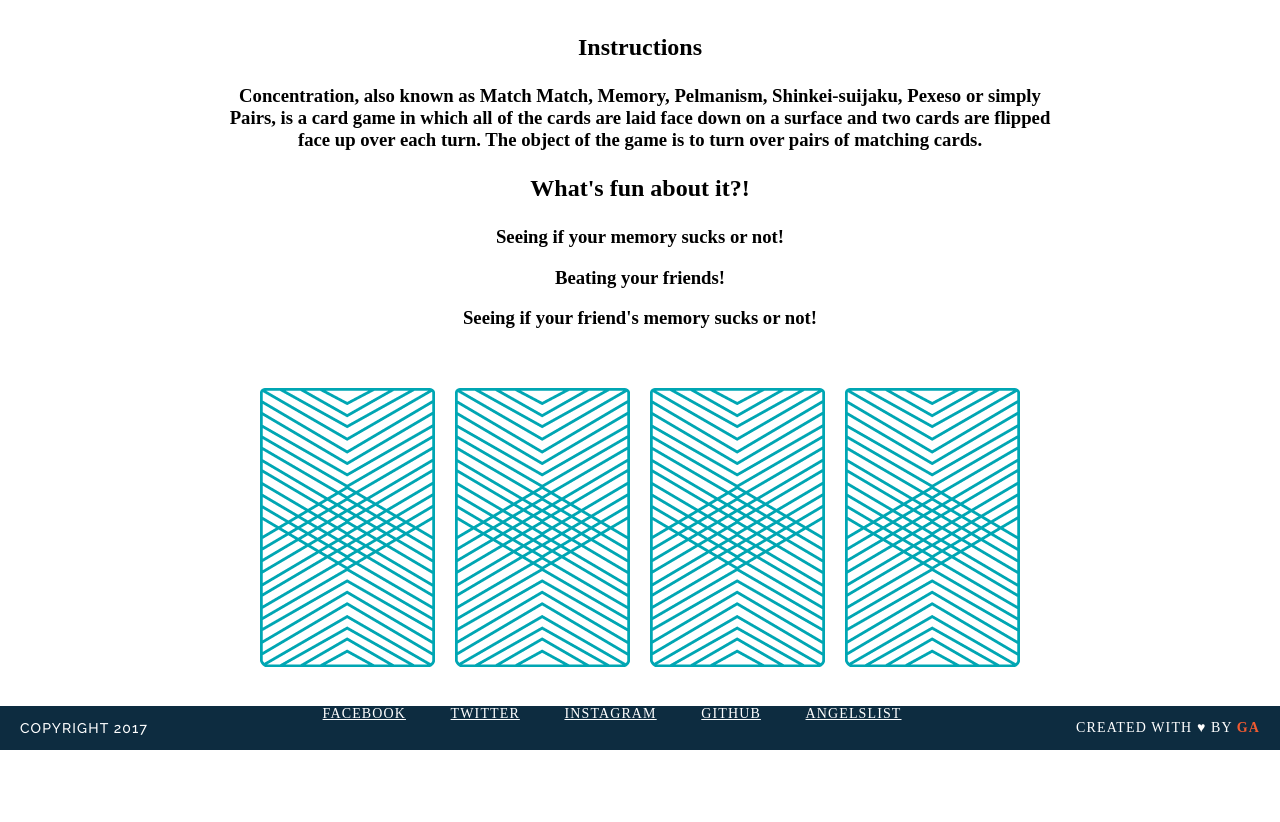
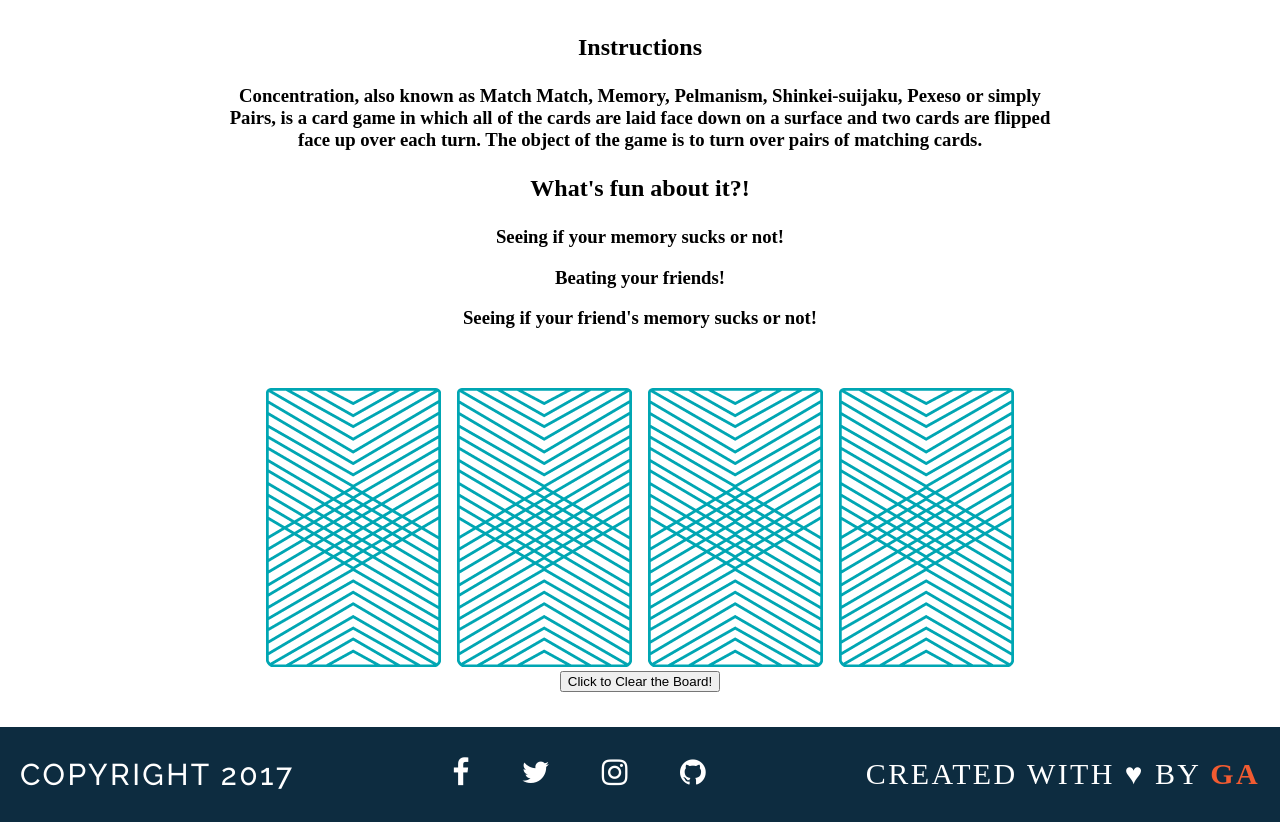
Before and after one commit to FilTatarnik/wdi-fundamentals-memorygame, a plain HTML site: page memory_game/index.html in a window 1280 px wide. Shown: the part 158-980 px from the top of the page. Before the commit the page ends 908 px from the top, so only its background shows below. Drawn offline with Linux system fonts and the light colour scheme; a web font is replaced by a local one.

Commit message:
finished the memory card game

```diff
--- a/memory_game/css/style.css
+++ b/memory_game/css/style.css
@@ -17,12 +17,21 @@ p {
 a {
 	margin: 0 20px 0 20px;
 	border-bottom: 2px solid transparent;
+	text-decoration: none;
 	color:white;
+	padding-top: 30px;
 }
 
 a:hover {
 	border-color:white;
 }
+
+
+
+    .fa:hover {
+    opacity: 0.3;
+    }
+
 
 .allcaps {
 
@@ -84,7 +93,7 @@ footer {
 	padding:0 20px 0 20px;
 	background-color: #0D2C40;
 	color: white;
-	font-size: 14px;
+	font-size: 30px;
 	letter-spacing: .08em;
 	font-weight: 500;
 }
--- a/memory_game/index.html
+++ b/memory_game/index.html
@@ -3,6 +3,7 @@
 	</head>
 	<link href="https://fonts.googleapis.com/css?family=Droid+Serif|Raleway:400,500,600,700" rel="stylesheet">
 	<link rel="stylesheet" type="text/css" href="css/style.css">
+	  <link rel="stylesheet" href="https://cdnjs.cloudflare.com/ajax/libs/font-awesome/4.7.0/css/font-awesome.min.css">
 		<title class="allcaps">Memory Card Game</title>
 			<body>
 				<header>
@@ -26,12 +27,10 @@
 					<p>Seeing if your friend's memory sucks or not!</p>
 
 					</h3>
-				<div class="cards">
-					<img src="images/back.png" alt="Queen of Diamonds">
-					<img src="images/back.png" alt="Queen of Hearts">
-					<img src="images/back.png" alt="King of Diamonds">
-					<img src="images/back.png" alt="King of Hearts">
-				</div>
+
+				<div id="game-board" class="board clearfix"></div>
+<input type="button" value="Click to Clear the Board!" onClick="window.location.reload()">
+
 			</main>
 			<script src="js/main.js"></script>
 			</body>
@@ -39,17 +38,20 @@
 			<footer class="footer, clearfix">
 				<p class="message">Created with &hearts; by <span class ="name">GA</span>
 				<p class="copyright">Copyright 2017</p>
-				<a href="#">Facebook</a>
+<!-- 				<a href="#">Facebook</a>
 				<a href="#">Twitter</a>
 				<a href="#">Instagram</a>
 				<a href="#">Github</a>
-				<a href="#">Angelslist</a>
+				<a href="#">Angelslist</a> -->
 
-			<!-- future social media buttons
+<!-- 			 future social media buttons, link buttons in header, add css -->
+
 			  <a href="https://facebook.com/filip.tatarnik" target="_blank"class="fa fa-facebook"> </a>
 			  <a href="https://twitter.com" target="_blank" class="fa fa-twitter"></a>
 			  <a href="https://instagram.com" target="_blank" class="fa fa-instagram"></a>
-			  <a href="https://github.com/FilTatarnik" target="_blank" class="fa fa-github"></a> -->
+			  <a href="https://github.com/FilTatarnik" target="_blank" class="fa fa-github"></a>
+
+
 			</footer>
 			</section>
 </html>
--- a/memory_game/js/main.js
+++ b/memory_game/js/main.js
@@ -9,7 +9,7 @@ var cards = [
 		{
 		rank: "queen",
 		suit: "diamonds",
-		cardImage:"images/queen-of-diamonds"
+		cardImage:"images/queen-of-diamonds.png"
 	},
 		{
 		rank: "king",
@@ -27,41 +27,51 @@ var cards = [
 
 var cardsInPlay = [];
 var checkForMatch = function(){
-	if (cardsInPlay[0] === cardsInPlay[1]) {
-		console.log("You found a match!");
-		} else {
-		console.log("Sorry, try again.");
+		if (cardsInPlay.length === 2) {
+			if(cardsInPlay[0] === cardsInPlay[1]) {
+				alert("You found a match!");
+			} else { alert("Sorry, try again.");
+		}
+	}
 }
-};
+
+//flipcard function first try
+// var flipCard = function(){
+// 	var cardId = this.getAttribute('data-id');
+// 		console.log('User flipped ' + cards[cardId].rank);
+// 		cardsInPlay.push(cards[cardId].rank);
+// 		console.log(cards[cardId].suit);
+// 		console.log(cards[cardId]cardImage);
+// 			this.setAttribute('src', cards[cardId].cardImage);
+
+// 	checkForMatch()
+// }
+
+var flipCard = function() {
+	var cardId = this.getAttribute('data-id');
+	console.log("User flipped " + cards[cardId].rank);
+	 cardsInPlay.push(cards[cardId].rank);
+	console.log(cards[cardId].suit);
+	console.log(cards[cardId].cardImage);
+	 this.setAttribute('src', cards[cardId].cardImage);
+	checkForMatch();
+}
 
 
-//flipcard function
-var flipCard = function(cardId){
-
-
-if (cardsInPlay[0] === cardsInPlay[2]){
-
-	alert("You've found a match!");
-
-   } else {
-	alert("Sorry, try again.");
-
+//function that creates a new game board
+var createBoard = function(){
+	for (var i = 0;i < cards.length;i++){
+		var cardElement = document.createElement('img');
+		cardElement.setAttribute('src', 'images/back.png');
+		cardElement.setAttribute('data-id', i);
+		document.getElementById('game-board').appendChild(cardElement);
+		cardElement.addEventListener('click', flipCard);
 
 	}
-	console.log("User flipped " + cards[cardId].rank);
-	cardsInPlay.push(cards[cardId]);
+}
 
 
 
-	console.log([cards[cardId].cardImage]);
-	console.log([cards[cardId].suit]);
 
-
-
-	// checkForMatch();
-};
-
-//calling the flipCard function
-flipCard(0);
-
-flipCard(2);
+//calling createBoard function
+createBoard();
```
